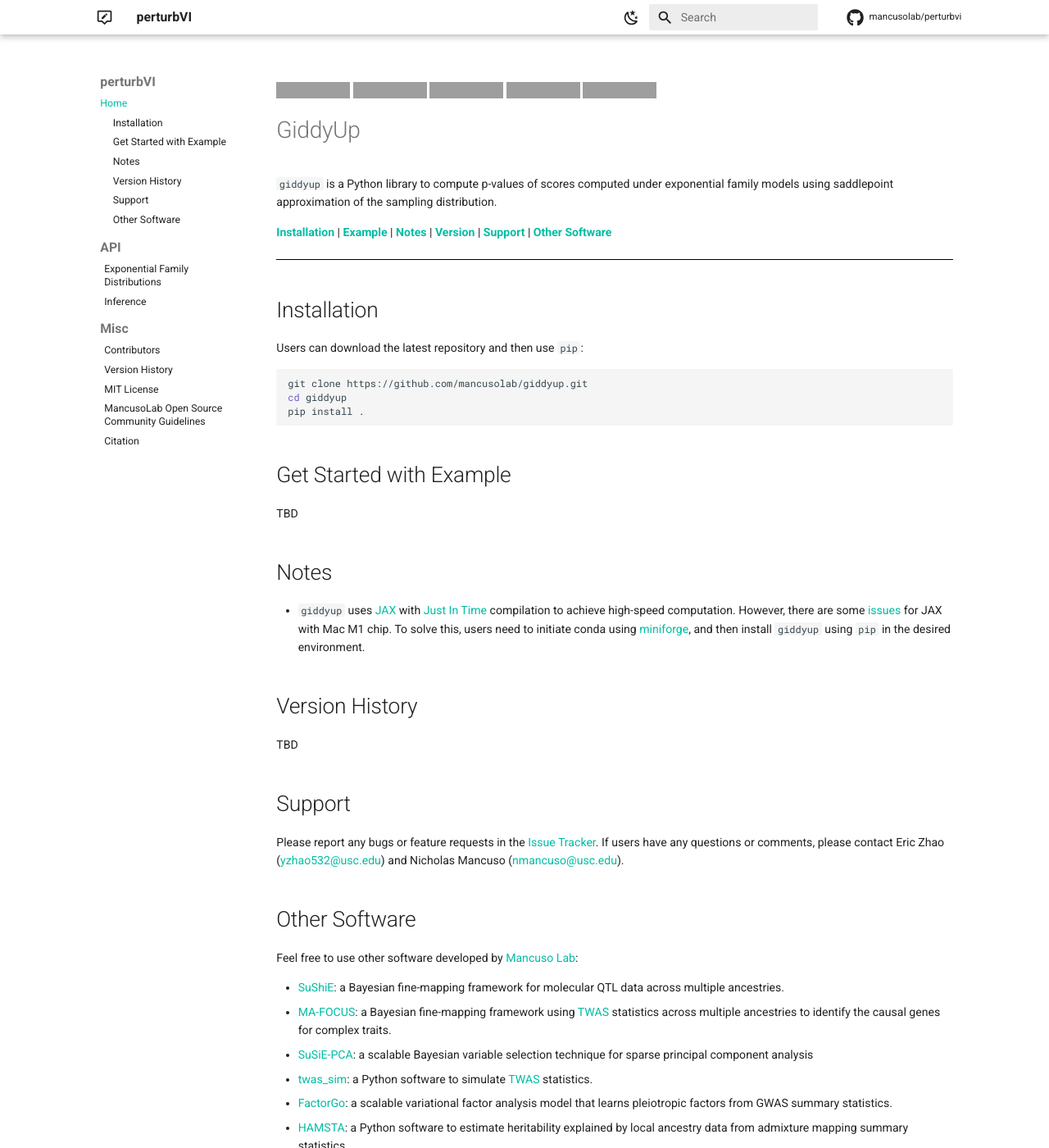
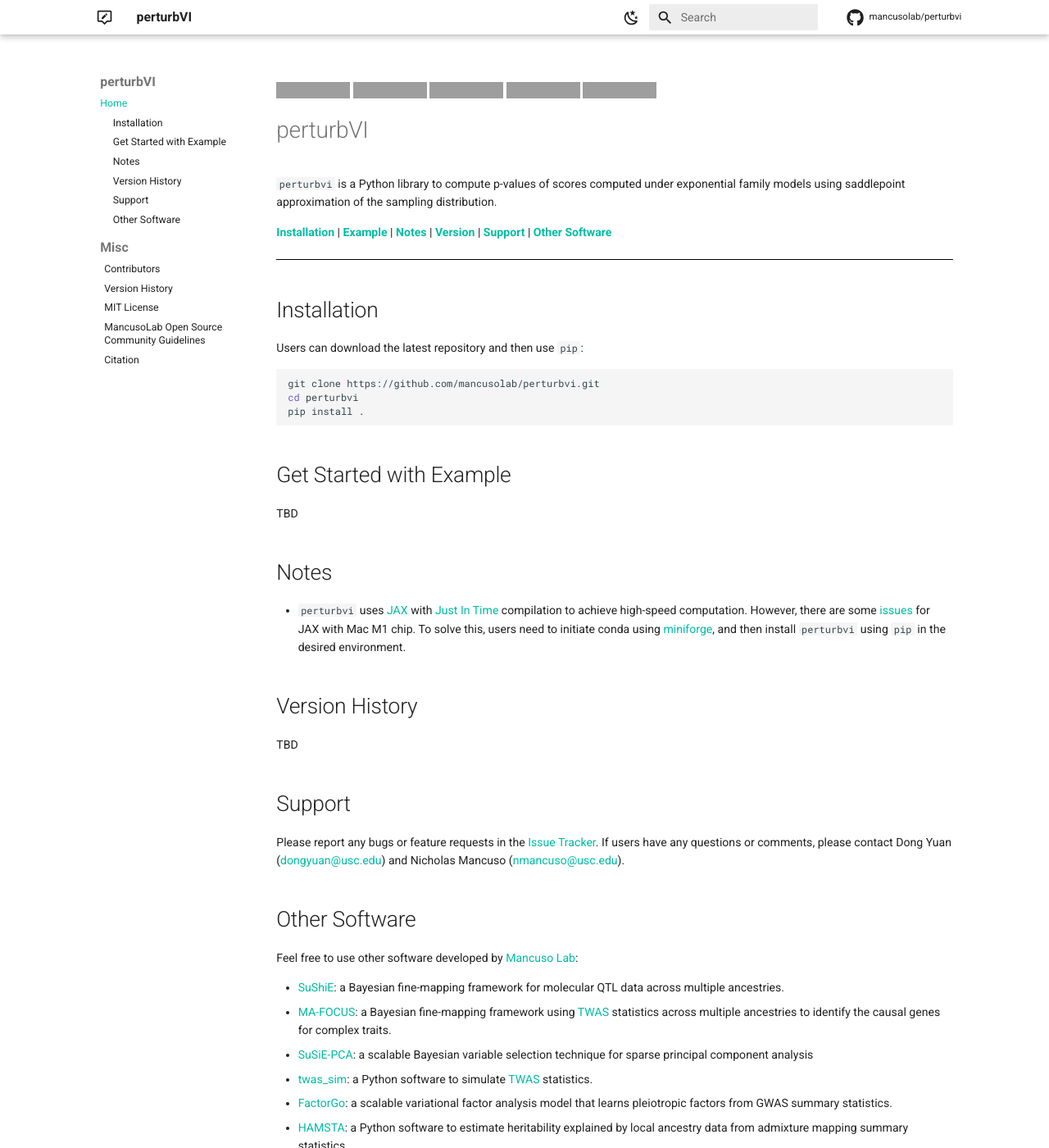
Before and after one commit to mancusolab/perturbvi, an MkDocs documentation site: the page built from docs/index.md, in a window 1280 px wide and 1400 px high. Shown: the whole window at 82% size. Built offline with MkDocs 1.6.1 and Material for MkDocs 9.7.7, drawn with Linux system fonts in a browser that asks for light colours; comment, search, counter and statistics services are not loaded; grey boxes are pictures that could not be loaded.

Commit message:
renamed project; added icon

````diff
--- a/docs/index.md
+++ b/docs/index.md
@@ -1,11 +1,11 @@
-[![Documentation-webpage](https://img.shields.io/badge/Docs-Available-brightgreen)](https://mancusolab.github.io/giddyup/)
-[![PyPI-Server](https://img.shields.io/pypi/v/giddyup.svg)](https://pypi.org/project/giddyup/)
-[![Github](https://img.shields.io/github/stars/mancusolab/giddyup?style=social)](https://github.com/mancusolab/giddyup)
+[![Documentation-webpage](https://img.shields.io/badge/Docs-Available-brightgreen)](https://mancusolab.github.io/perturbvi/)
+[![PyPI-Server](https://img.shields.io/pypi/v/perturbvi.svg)](https://pypi.org/project/perturbvi/)
+[![Github](https://img.shields.io/github/stars/mancusolab/perturbvi?style=social)](https://github.com/mancusolab/perturbvi)
 [![License](https://img.shields.io/badge/License-MIT-yellow.svg)](https://opensource.org/licenses/MIT)
 [![Project generated with Hatch](https://img.shields.io/badge/%F0%9F%A5%9A-Hatch-4051b5.svg)](https://github.com/pypa/hatch)
 
-# GiddyUp
-`giddyup` is a Python library to compute p-values of scores computed under exponential family models
+# perturbVI
+`perturbvi` is a Python library to compute p-values of scores computed under exponential family models
 using saddlepoint approximation of the sampling distribution.
 
   [**Installation**](#installation)
@@ -22,8 +22,8 @@ using saddlepoint approximation of the sampling distribution.
 Users can download the latest repository and then use `pip`:
 
 ``` bash
-git clone https://github.com/mancusolab/giddyup.git
-cd giddyup
+git clone https://github.com/mancusolab/perturbvi.git
+cd perturbvi
 pip install .
 ```
 
@@ -33,13 +33,13 @@ TBD
 
 ## Notes
 
--   `giddyup` uses [JAX](https://github.com/google/jax) with [Just In
+-   `perturbvi` uses [JAX](https://github.com/google/jax) with [Just In
     Time](https://jax.readthedocs.io/en/latest/jax-101/02-jitting.html)
     compilation to achieve high-speed computation. However, there are
     some [issues](https://github.com/google/jax/issues/5501) for JAX
     with Mac M1 chip. To solve this, users need to initiate conda using
     [miniforge](https://github.com/conda-forge/miniforge), and then
-    install `giddyup` using `pip` in the desired environment.
+    install `perturbvi` using `pip` in the desired environment.
 
 ## Version History
 
@@ -48,8 +48,8 @@ TBD
 ## Support
 
 Please report any bugs or feature requests in the [Issue
-Tracker](https://github.com/mancusolab/giddyup/issues). If users have
-any questions or comments, please contact Eric Zhao (<yzhao532@usc.edu>)
+Tracker](https://github.com/mancusolab/perturbvi/issues). If users have
+any questions or comments, please contact Dong Yuan (<dongyuan@usc.edu>)
 and Nicholas Mancuso (<nmancuso@usc.edu>).
 
 ## Other Software
@@ -79,7 +79,7 @@ Lab](https://www.mancusolab.com/):
 
 ------------------------------------------------------------------------
 
-`giddyup` is distributed under the terms of the
+`perturbvi` is distributed under the terms of the
 [MIT](https://spdx.org/licenses/MIT.html) license.
 
 
--- a/docs/requirements.txt
+++ b/docs/requirements.txt
@@ -1,7 +1,7 @@
-equinox                         # giddyup uses this, but we also preload for easier doc building
+equinox                         # perturbvi uses this, but we also preload for easier doc building
 # Install latest version of our dependencies
 jax[cpu]                        # core dependencies
-jaxtyping                       # giddyup uses this, but we also preload for easier doc building
+jaxtyping                       # perturbvi uses this, but we also preload for easier doc building
 jinja2                          # necessary for mkdocs and mkdocs ecosystem
 mkdocs                          # Main documentation generator.
 mkdocs-material                 # Theme
--- a/mkdocs.yml
+++ b/mkdocs.yml
@@ -111,9 +111,6 @@ plugins:
 
 nav:
     - 'index.md'
-    - API:
-      - 'api/families.md'
-      - 'api/infer.md'
     - Misc:
         - 'authors.md'
         - 'versions.md'
````
Also changed, not shown: docs/api/families.md (deleted, +0 -80 lines), docs/api/infer.md (deleted, +0 -5 lines), README.rst.
